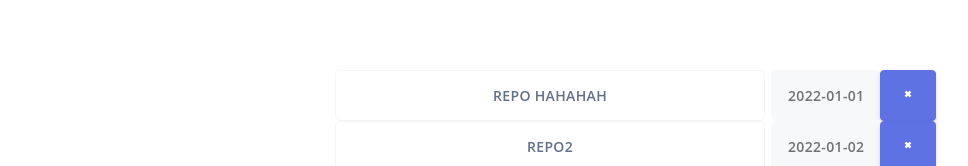
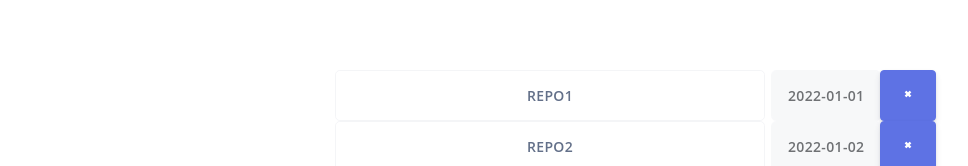
Before and after one commit to EduardoCalvoUribe/GitHubRepositoryAnalysisTool, a Vue app in the folder frontend/: page / in a window 1280 px wide. Shown: the part 268-434 px from the top of the page, without its empty margins (2-970 px from the left). Built offline with nearby package versions, Linux system fonts and the light colour scheme.

Commit message:
"repo hahah" to "repo1"

```diff
--- a/frontend/src/App.vue
+++ b/frontend/src/App.vue
@@ -19,7 +19,7 @@ export default {
   setup() {
     const repoInfo = ref([
         {
-            "name": "repo hahahah",
+            "name": "repo1",
             "last_accessed": "2022-01-01"
         },
         {
```
